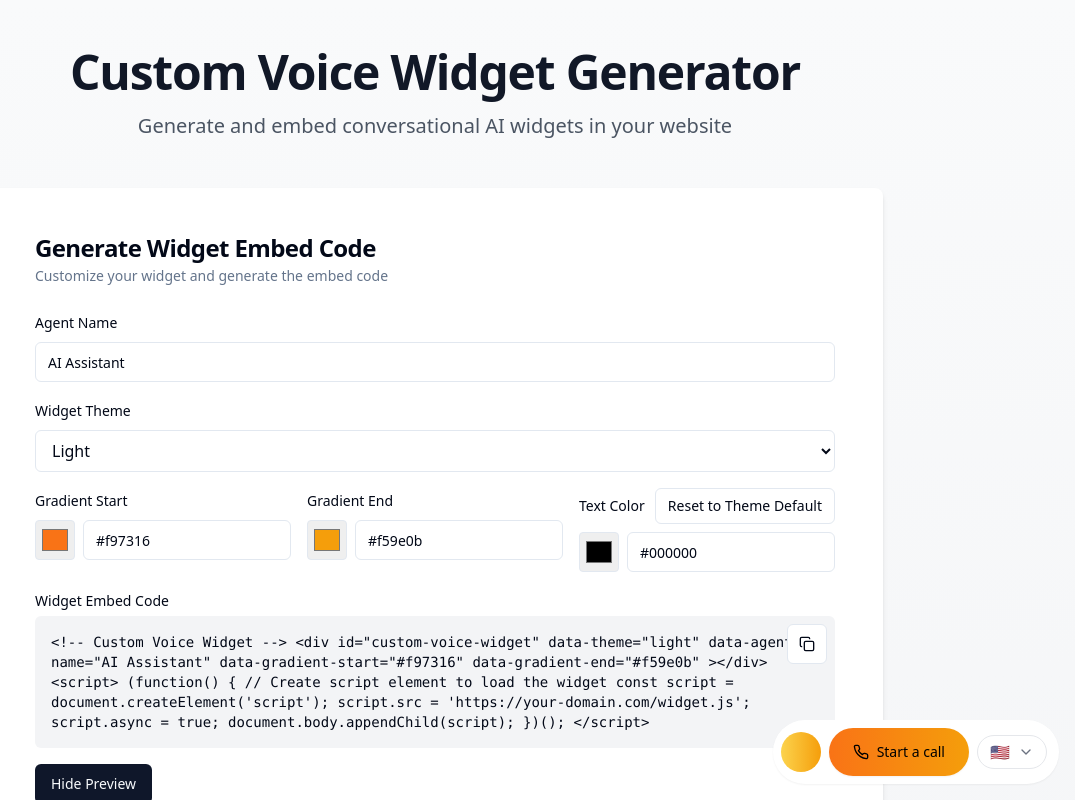
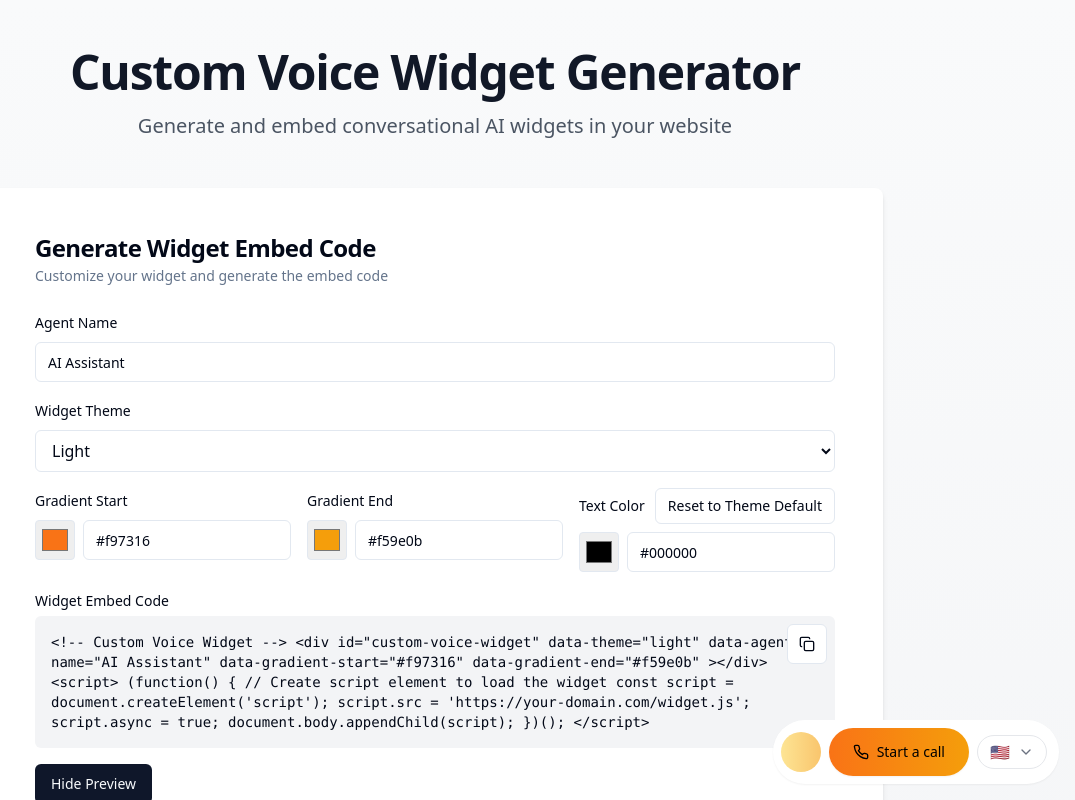
Before and after one commit to u007/elevenlabs-react-embedder-genie, a React (Vite) app: page / in a window 1280 px wide. Both pictures are taken after a click on the button "Show Preview". Shown: the top 800 px of the page, without its empty margins (205-1280 px from the left). Built offline with nearby package versions, Linux system fonts and the light colour scheme.

Commit message:
Add animated widget icon
Animate the widget's round icon to fade in and out, giving it an "alive" appearance.

```diff
--- a/src/components/CustomVoiceWidget.tsx
+++ b/src/components/CustomVoiceWidget.tsx
@@ -1,5 +1,5 @@
 
-import React, { useState } from 'react';
+import React, { useState, useEffect } from 'react';
 import { Card, CardContent } from "@/components/ui/card";
 import { Button } from "@/components/ui/button";
 import { Mic, Phone, X, ChevronDown } from "lucide-react";
@@ -62,6 +62,23 @@ const CustomVoiceWidget: React.FC<CustomVoiceWidgetProps> = ({
   const [currentLanguage, setCurrentLanguage] = useState<LanguageOption>(LANGUAGES[0]);
   const [startColor, setStartColor] = useState(gradientStartColor);
   const [endColor, setEndColor] = useState(gradientEndColor);
+  const [pulseOpacity, setPulseOpacity] = useState(1);
+
+  // Animated pulsing effect for the AI icon
+  useEffect(() => {
+    if (!isOpen) {
+      const interval = setInterval(() => {
+        setPulseOpacity(prev => {
+          // Alternate between 0.6 and 1 for a subtle "breathing" effect
+          return prev >= 1 ? 0.6 : 1;
+        });
+      }, 1500); // Change opacity every 1.5 seconds
+
+      return () => clearInterval(interval);
+    } else {
+      setPulseOpacity(1); // Reset to full opacity when widget is opened
+    }
+  }, [isOpen]);
 
   const handleLanguageChange = (language: LanguageOption) => {
     setCurrentLanguage(language);
@@ -119,7 +136,10 @@ const CustomVoiceWidget: React.FC<CustomVoiceWidgetProps> = ({
       {/* Toggle Button - Updated to respect theme */}
       {!isOpen ? (
         <div className={`flex items-center gap-2 ${theme === 'dark' ? 'bg-gray-800' : 'bg-white'} rounded-full shadow-sm p-2 pr-3`}>
-          <div className="w-10 h-10 rounded-full bg-gradient-to-r from-amber-300 to-amber-500"></div>
+          <div
+            className={`w-10 h-10 rounded-full bg-gradient-to-r from-amber-300 to-amber-500 transition-opacity duration-1000`}
+            style={{ opacity: pulseOpacity }}
+          ></div>
 
           <Button
             onClick={toggleWidget}
```
